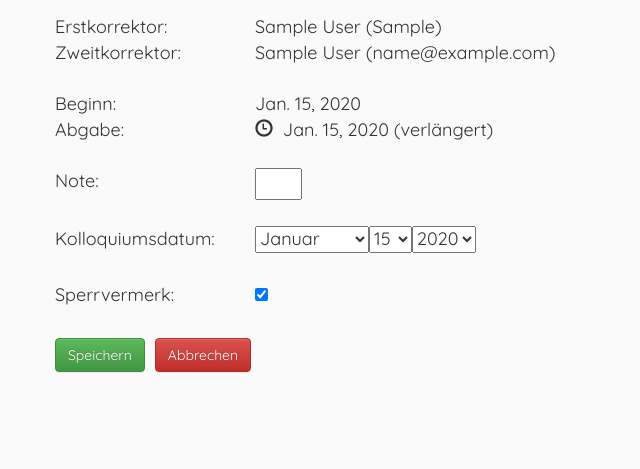
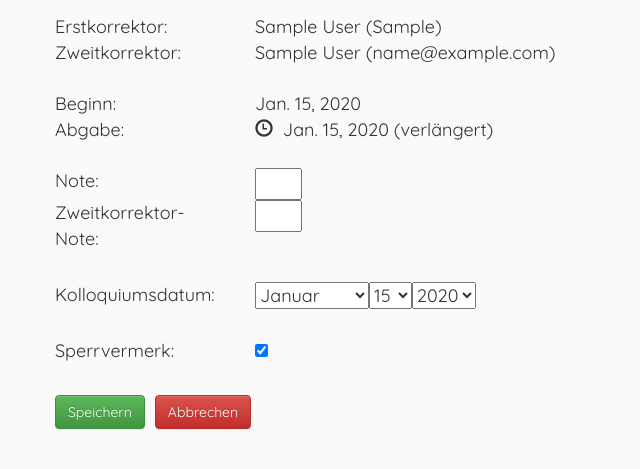
Before and after one commit to informatik-mannheim/faculty-thesis-db, a Django app: page /grade/00000000-0000-0000-0000-000000000001 in a window 1280 px wide. Shown: the part 292-761 px from the top of the page, without its empty margins (0-640 px from the left). Run offline with Django 3.2, Linux system fonts and the light colour scheme; a user stored in the database is signed in; tables that the repository leaves empty hold one stand-in row (values such as "Sample post"); parts of the project's set-up code (start-up, migrations or seed data) failed here and were passed over; some libraries are stand-ins or nearby versions.

Commit message:
updated templates - introduced separate grade given by assessor
changes will be summarized later

```diff
--- a/website/templates/website/base.html
+++ b/website/templates/website/base.html
@@ -1,4 +1,4 @@
-{% load static %}
+    {% load static %}
 
 <!DOCTYPE html>
 <html lang="de">
--- a/website/templates/website/grade.html
+++ b/website/templates/website/grade.html
@@ -69,6 +69,19 @@
 	      		</div>
 			</div>
 		</div>
+        <div class="row">
+			<div class="col-md-2">
+				<div class="fieldWrapper">
+		          	{{ form.second_grade.label_tag }}
+	      		</div>
+			</div>
+			<div class="col-md-10">
+				<div class="fieldWrapper">
+		            {{ form.second_grade }}
+		            {{ form.second_grade.errors }}
+	      		</div>
+			</div>
+		</div>
 		<br />
 		<div style="display: {{thesis.handed_in_date|yesno:'none,visible'}}">
 			<div class="row">
--- a/website/templates/website/overview.html
+++ b/website/templates/website/overview.html
@@ -36,7 +36,11 @@
 
 							{% if thesis.is_graded %}
 								<span class="badge">
-									{{thesis.grade}}
+                                    {{ thesis.grade }}
+                                    {% if thesis.second_grade is not None %}
+                                    |
+                                    {{ thesis.second_grade }}
+                                    {% endif %}
 								</span>
 							{% elif thesis.is_prolonged %}
 								<div style="margin-top: 10px; font-size: 16px;">
```
